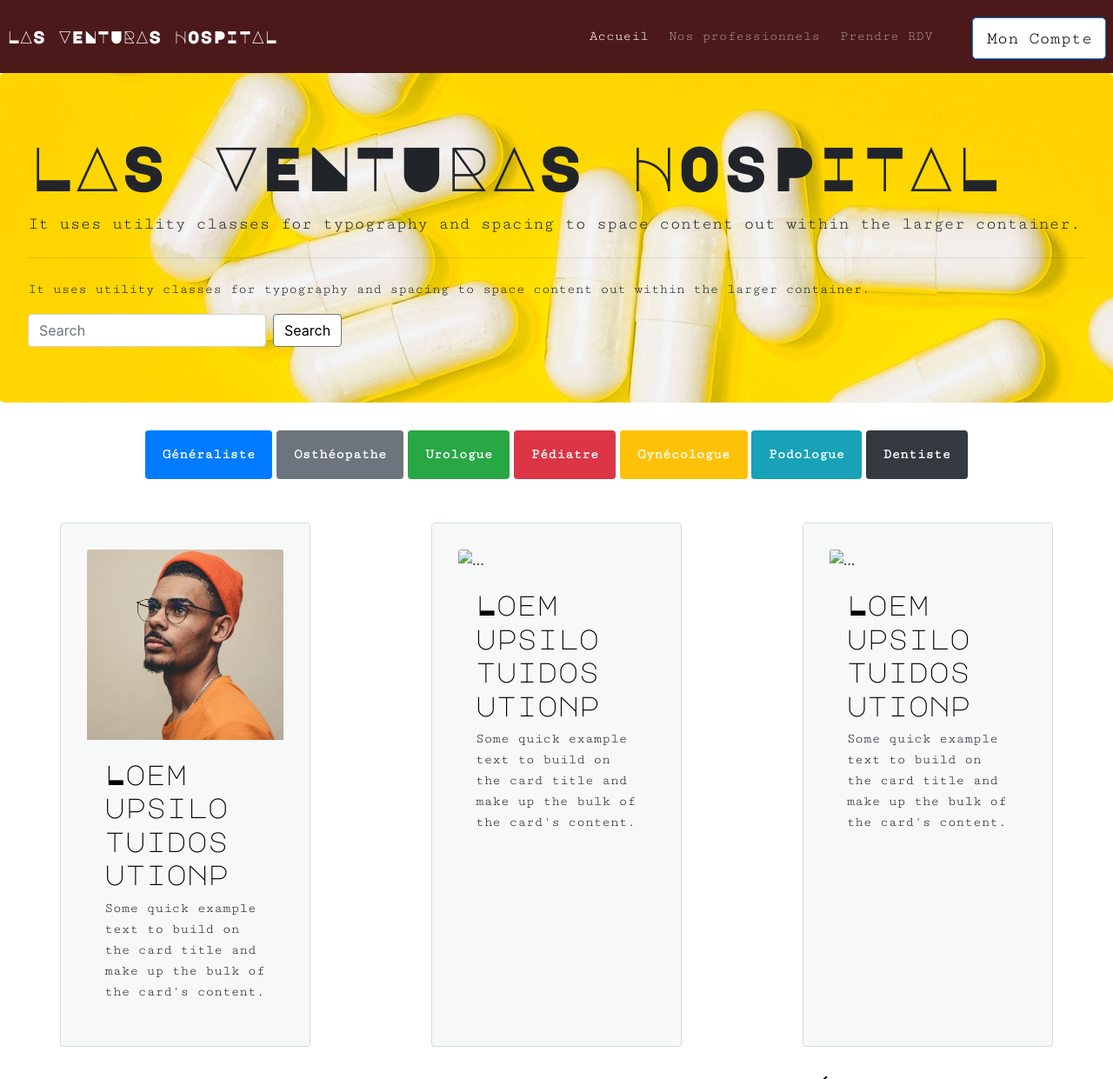
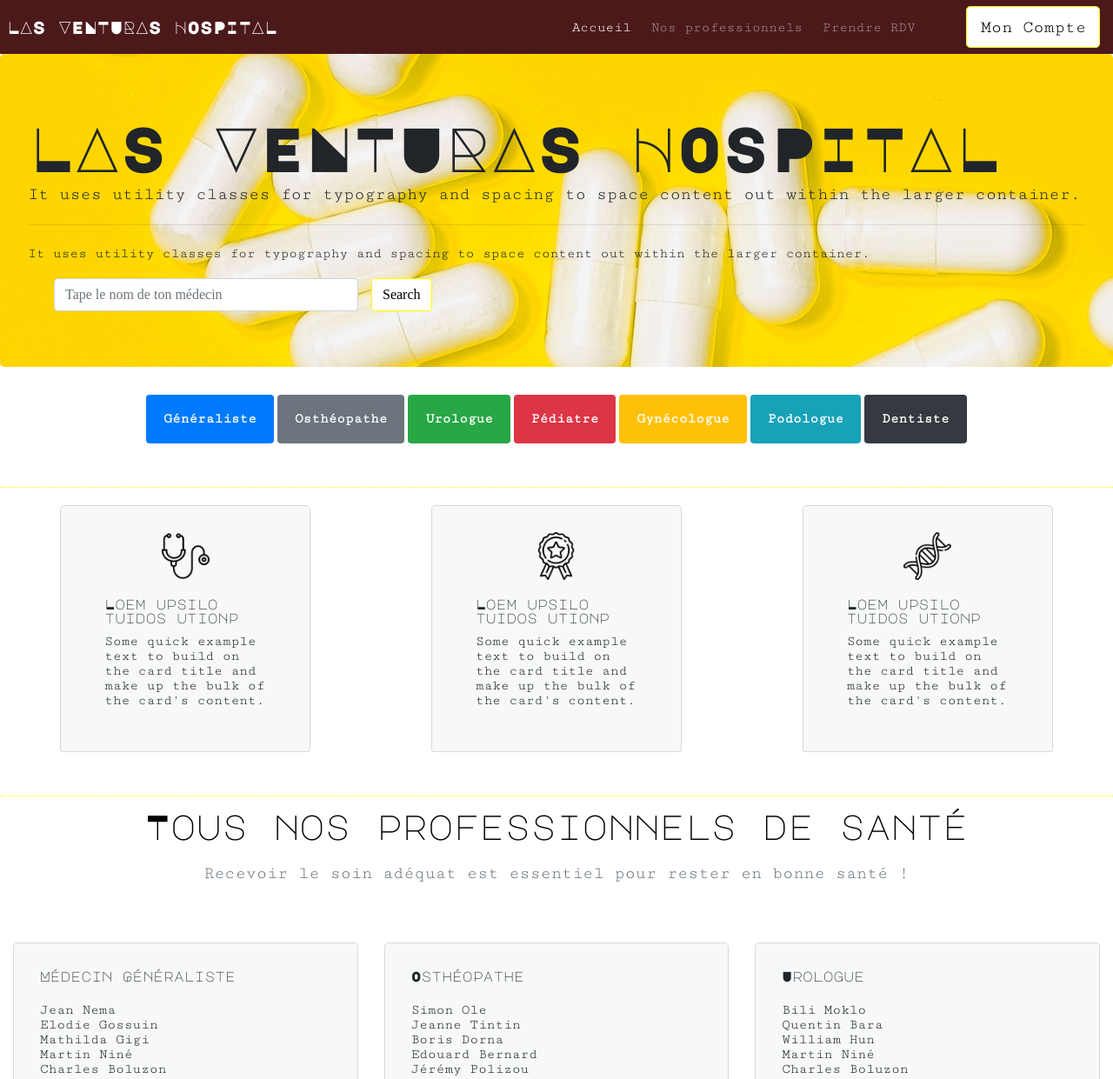
Before and after one commit to chmullerweb/LAS-VENTURAS-HOSPITAL, a plain HTML site: page index.html in a window 1280 px wide. Shown: the top 1241 px of the page at 87% size. Drawn offline with Linux system fonts and the light colour scheme.

Commit message:
Mise en page css

```diff
--- a/assets/css/style_hospital.css
+++ b/assets/css/style_hospital.css
@@ -1,3 +1,56 @@
+/*"""""""""""""""""""""""""""""""""""""""""""""""""""""""""""""""""""""""""
+""""""""""""""""""""""""""""""CSS RESET"""""""""""""""""""""""""""""""""""""""
+"""""""""""""""""""""""""""""""""""""""""""""""""""""""""""""""""""""""""*/
+    /* http://meyerweb.com/eric/tools/css/reset/
+       v2.0 | 20110126
+       License: none (public domain)
+    */
+
+    html, body, div, span, applet, object, iframe,
+    h1, h2, h3, h4, h5, h6, p, blockquote, pre,
+    a, abbr, acronym, address, big, cite, code,
+    del, dfn, em, img, ins, kbd, q, s, samp,
+    small, strike, strong, sub, sup, tt, var,
+    b, u, i, center,
+    dl, dt, dd, ol, ul, li,
+    fieldset, form, label, legend,
+    table, caption, tbody, tfoot, thead, tr, th, td,
+    article, aside, canvas, details, embed,
+    figure, figcaption, footer, header, hgroup,
+    menu, nav, output, ruby, section, summary,
+    time, mark, audio, video {
+    	margin: 0;
+    	padding: 0;
+    	border: 0;
+    	font-size: 100%;
+    	font: inherit;
+    	vertical-align: baseline;
+    }
+    /* HTML5 display-role reset for older browsers */
+    /*article, aside, details, figcaption, figure,
+    footer, header, hgroup, menu, nav, section {
+    	 display: block; */
+    }
+    body {
+    	line-height: 1;
+    }
+
+    ol, ul {
+    	list-style: none;
+    }
+    blockquote, q {
+    	quotes: none;
+    }
+    blockquote:before, blockquote:after,
+    q:before, q:after {
+    	content: '';
+    	content: none;
+    }
+    table {
+    	border-collapse: collapse;
+    	border-spacing: 0;
+    }
+
 /*"""""""""""""""""""""""""""""""""""""""""""""""""""""""""""""""""""""""""
 """"""""""""""""""""""""""""""GENERAL"""""""""""""""""""""""""""""""""""""""
 """""""""""""""""""""""""""""""""""""""""""""""""""""""""""""""""""""""""*/
@@ -10,11 +63,19 @@ font-family: 'Cutive Mono', monospace;
 margin: 30px 0px;
 }
 
+h3, h4{
+  padding-bottom: 10px;
+}
+
+h4{
+  font-weight: bold;
+}
+
 h2{
   color: black;
 }
 
-h1, h2, .title{
+h1, h2, .title, h3{
   font-family: 'Major Mono Display', monospace;
 }
 
@@ -23,7 +84,7 @@ h1, h2, .title{
 }
 
 header .navbar-collapse, .copyrights{
-  margin-left: 320px;
+  margin-left: 300px;
 }
 
 nav a{
@@ -42,14 +103,19 @@ nav a{
  background-color: #4C191B!important ;
 }
 
-med_choices a{
+.med_choices a{
   color: white
 }
 
 .btn{
   background-color: white;
   color: black;
-  margin-top: 20px;
+  border-color: yellow;
+  margin: 7px;
+}
+
+.account a{
+  text-align: center!important;
 }
 
 .med_choices{
@@ -72,6 +138,44 @@ med_choices a{
   justify-content: space-around;
 }
 
+input[type=text]{
+  margin: 0px 30px;
+  width: 350px!important;
+}
+
+.search{
+  padding-top: 20px;
+}
+
+.subtitle{
+  text-align: center!important;
+  padding: 10px 0px;
+}
+
+
+/********
+   BENEFICES
+         *********/
+
+.benefits img{
+  width: 55px;
+  margin: auto;
+}
+
+
+/********
+   PROS DE SANTE
+         *********/
+
+.container-fluid, .benefits{
+  margin-top: 50px;
+  border-top: 1.5px yellow dotted;
+}
+
+
+
+
+
 /********
    TEAM
          *********/
@@ -79,7 +183,8 @@ med_choices a{
 figure img{
   width: 150px;
   height: 150px;
-  border-radius:50%
+  border-radius:50%;
+  padding-bottom: 5px;
 }
 
 
```
Also changed, not shown: index.html (+66 -35 lines), assets/images/dna.png (added), assets/images/doctor.png (added), assets/images/medal.png (added).
